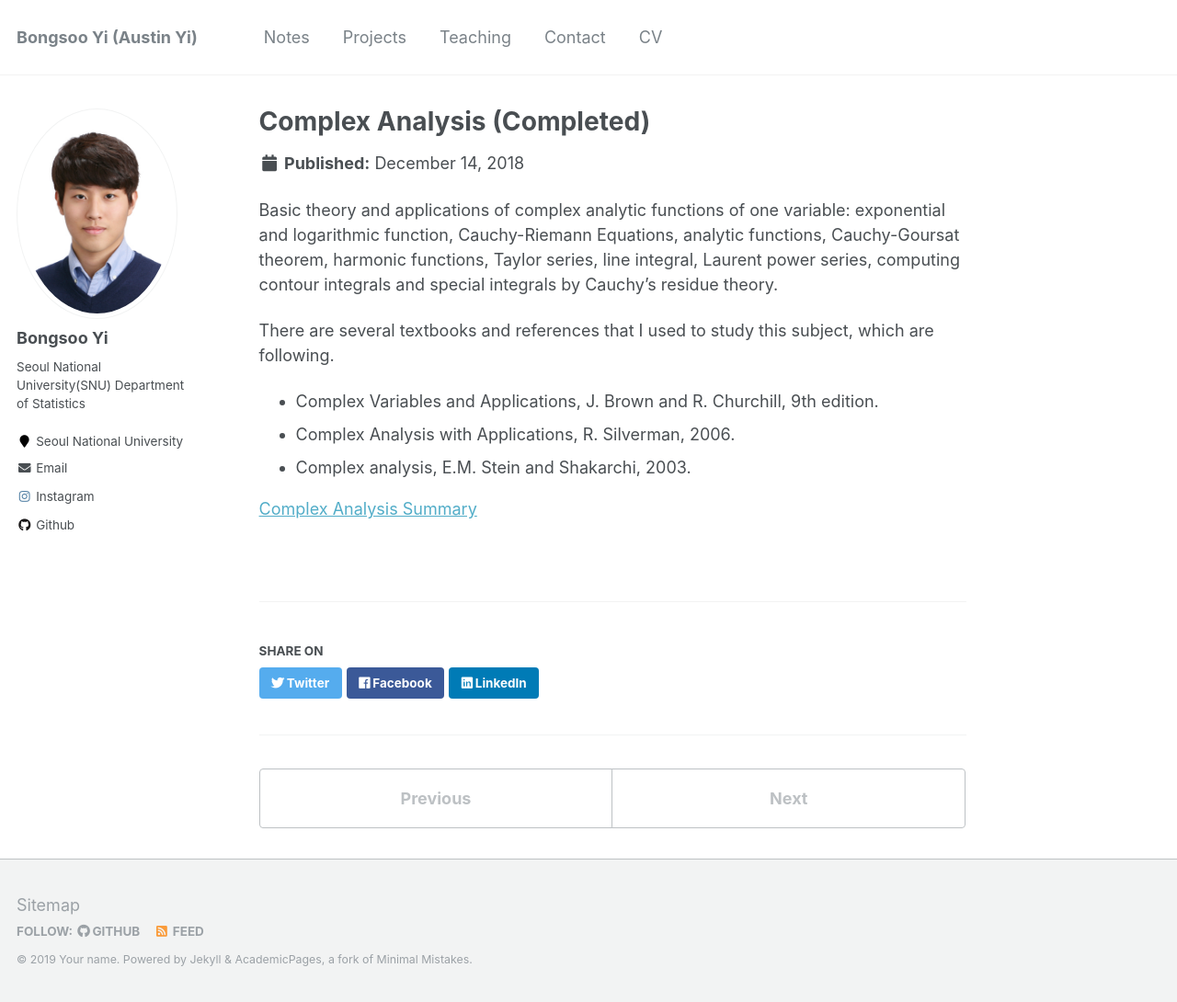
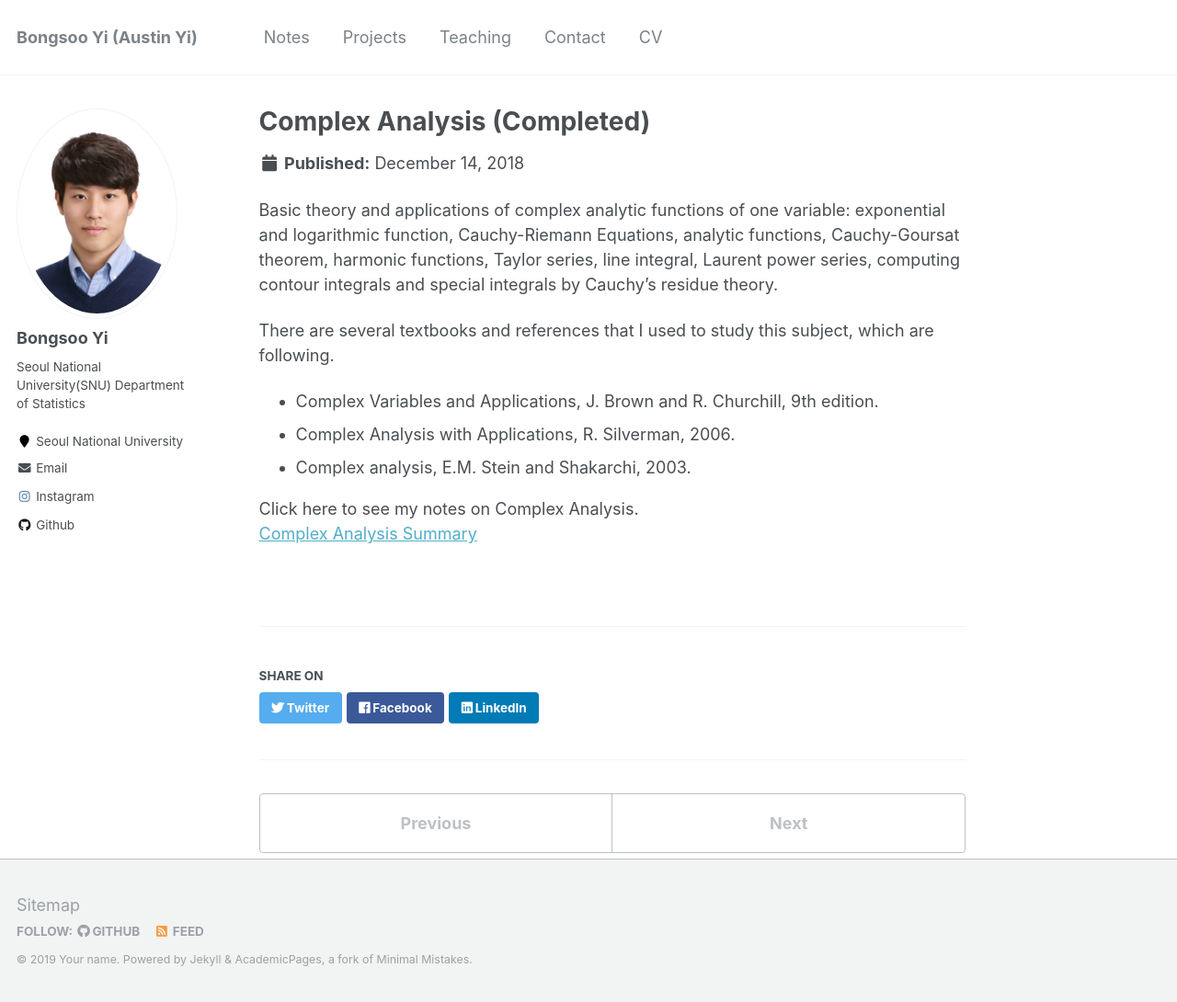
Before and after one commit to austinyi/austinyi.github.io, a Jekyll site: the page built from _publications/2018-12-14-complexanalysis.md, in a window 1280 px wide and 1090 px high. Shown: the whole window at 92% size. Built offline with Jekyll 4.4.1, drawn with Linux system fonts in a browser that asks for light colours.

Commit message:
Update 2018-12-14-complexanalysis.md

```diff
--- a/_publications/2018-12-14-complexanalysis.md
+++ b/_publications/2018-12-14-complexanalysis.md
@@ -15,4 +15,5 @@ There are several textbooks and references that I used to study this subject, wh
 * Complex analysis, E.M. Stein and Shakarchi, 2003.
 
 
+Click here to see my notes on Complex Analysis.
 [Complex Analysis Summary](http://austinyi.github.io/files/complexanalysis.pdf)
```
